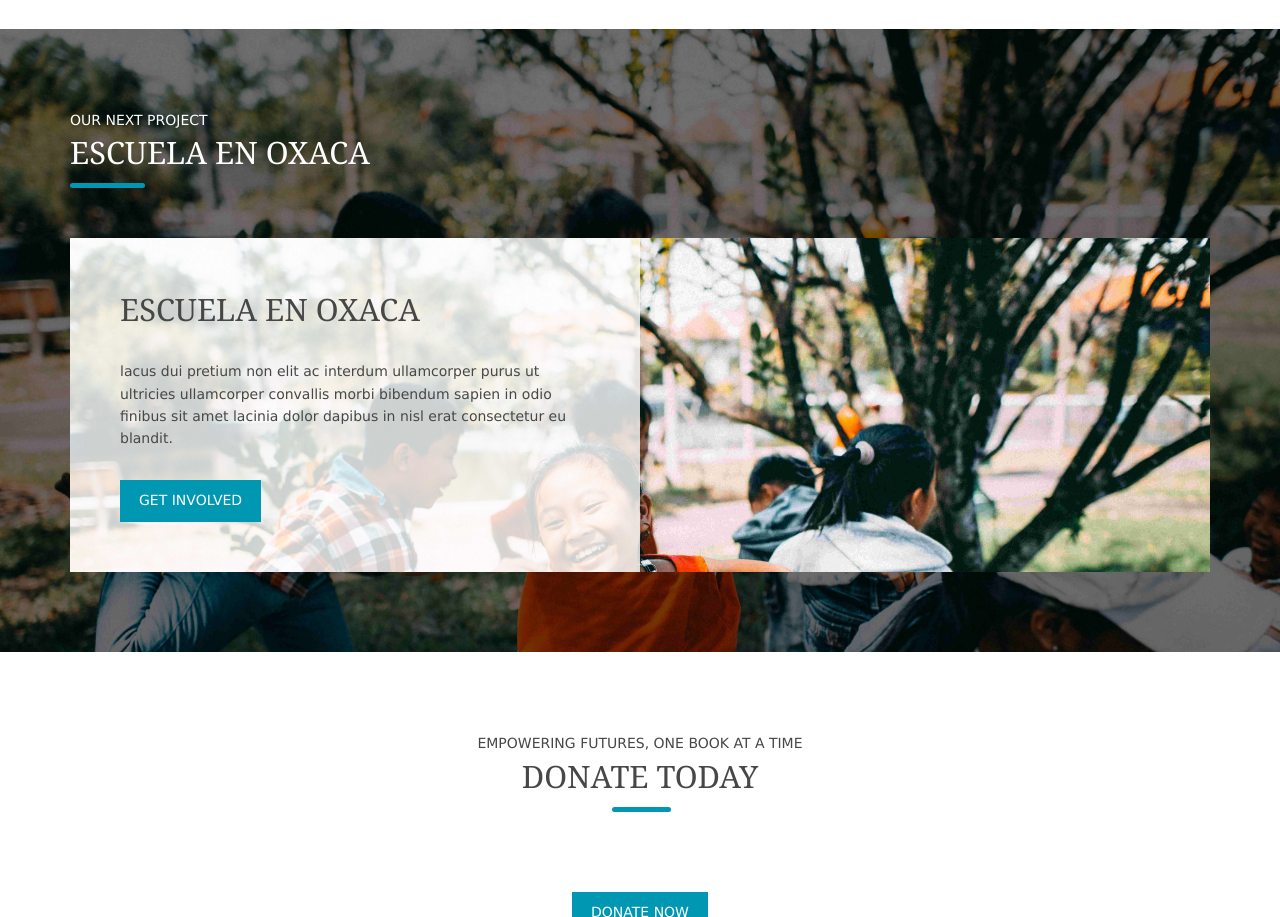
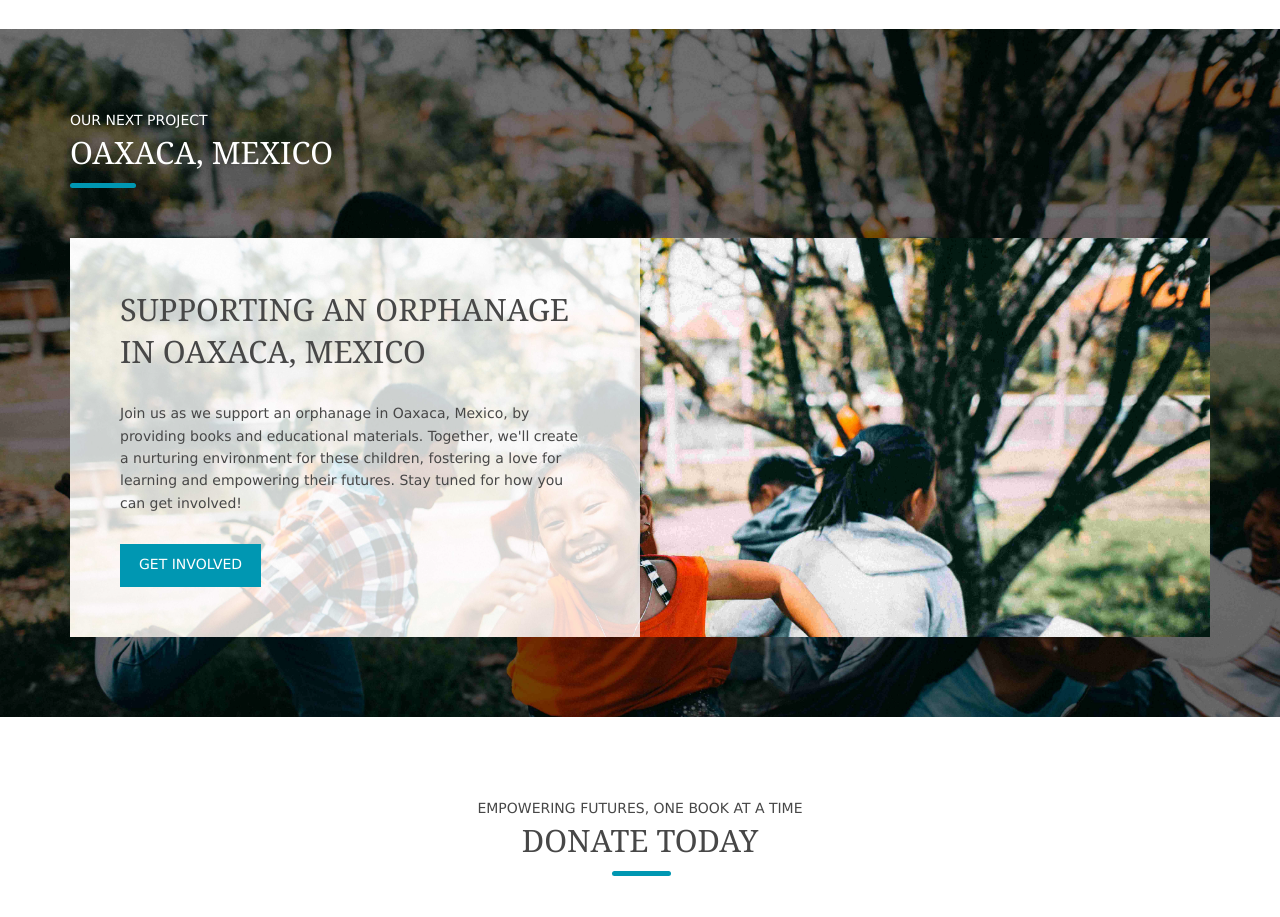
Before and after one commit to enrriquep3/PL, a plain HTML site: page pages/Espanol.html in a window 1280 px wide. Shown: the part 2220-3137 px from the top of the page. Drawn offline with Linux system fonts and the light colour scheme; files that its build step writes are made by us from their sources; files whose address does not match are found by name.

Commit message:
Update Espanol.html

```diff
--- a/pages/Espanol.html
+++ b/pages/Espanol.html
@@ -164,13 +164,20 @@
   <section id="splitfifty" class="hoc container clear">
     <div class="sectiontitle">
       <p class="nospace font-xs">OUR NEXT PROJECT</p>
-      <p class="heading underline font-x2">ESCUELA EN OXACA</p>
+      <p class="heading underline font-x2">Oaxaca, Mexico</p>
     </div>
     <div class="bgded clear" style="background-image:url('images/demo/backgrounds/kids_running.jpg');">
       <!-- ################################################################################################ -->
       <article>
-        <h6 class="heading font-x2">ESCUELA EN OXACA</h6>
-        <p>lacus dui pretium non elit ac interdum ullamcorper purus ut ultricies ullamcorper convallis morbi bibendum sapien in odio finibus sit amet lacinia dolor dapibus in nisl erat consectetur eu blandit.</p>
+        <h6 class="heading font-x2">Supporting an Orphanage in Oaxaca, Mexico</h6>
+        <p>Join us as we support an orphanage in Oaxaca, Mexico, by providing books and educational materials. Together, we'll create a nurturing environment for these children, fostering a love for learning and empowering their futures. Stay tuned for how you can get involved!
+
+
+
+
+
+
+</p>
         <footer><a class="btn" href="https://donorbox.org/project-libros">GET INVOLVED</a></footer>
       </article>
       <!-- ################################################################################################ -->
```
